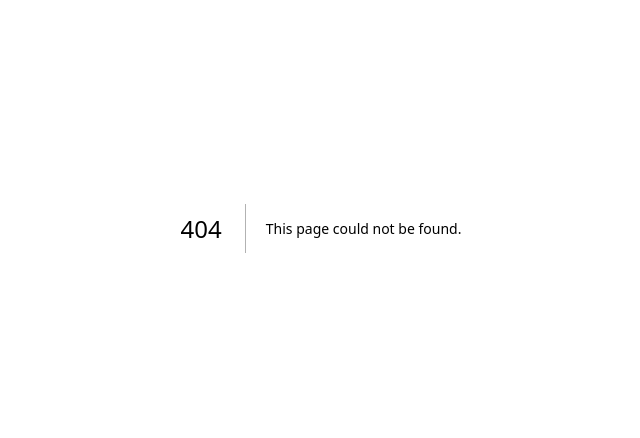
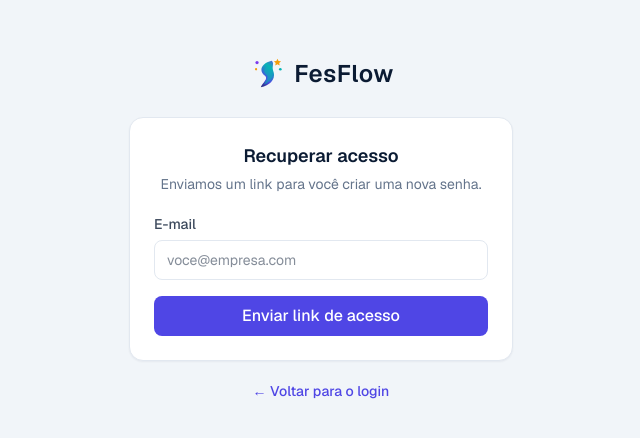
Before and after one commit to vuonecom-svg/festou, a Next.js app: page /recuperar in a window 1280 px wide. Before the commit this address had no page. Shown: the part 172-610 px from the top of the page, without its empty margins (319-959 px from the left). Built offline with nearby package versions, Linux system fonts and the light colour scheme; no server answers.

Commit message:
feat(auth): pagina /recuperar (esqueci minha senha) + link no login

```diff
--- a/src/app/entrar/page.tsx
+++ b/src/app/entrar/page.tsx
@@ -39,6 +39,12 @@ export default async function EntrarPage({
             </Field>
             <SubmitButton className="w-full">Entrar</SubmitButton>
           </form>
+
+          <p className="text-center text-sm mt-4">
+            <Link href="/recuperar" className="text-muted hover:text-primary hover:underline">
+              Esqueci minha senha
+            </Link>
+          </p>
         </div>
 
         <p className="text-center text-sm text-muted mt-5">
--- /dev/null
+++ b/src/app/recuperar/page.tsx
@@ -0,0 +1,75 @@
+"use client";
+
+import { useState, useEffect, useRef } from "react";
+import Link from "next/link";
+import { BrandMark } from "@/components/brand-mark";
+import { inputClass } from "@/components/ui/form";
+import { createSupabaseBrowserClient } from "@/lib/supabase/client";
+
+type Supa = ReturnType<typeof createSupabaseBrowserClient>;
+
+export default function RecuperarPage() {
+  const [email, setEmail] = useState("");
+  const [status, setStatus] = useState<"idle" | "enviando" | "ok" | "erro">("idle");
+  const [msg, setMsg] = useState("");
+  const supaRef = useRef<Supa | null>(null);
+
+  useEffect(() => {
+    try { supaRef.current = createSupabaseBrowserClient(); } catch { /* noop */ }
+  }, []);
+
+  async function enviar(e: React.FormEvent) {
+    e.preventDefault();
+    const supa = supaRef.current;
+    if (!supa) { setMsg("Não foi possível iniciar. Recarregue a página."); setStatus("erro"); return; }
+    const alvo = email.trim().toLowerCase();
+    if (!alvo) return;
+    setStatus("enviando");
+    const { error } = await supa.auth.resetPasswordForEmail(alvo, {
+      redirectTo: `${window.location.origin}/definir-senha`,
+    });
+    if (error) { setMsg(error.message); setStatus("erro"); return; }
+    setStatus("ok");
+  }
+
+  return (
+    <div className="min-h-screen grid place-items-center bg-background px-4">
+      <div className="w-full max-w-sm">
+        <Link href="/" className="flex items-center justify-center gap-2 mb-6">
+          <BrandMark size={38} />
+          <span className="font-semibold text-2xl tracking-wide">FesFlow</span>
+        </Link>
+
+        <div className="card p-6">
+          <h1 className="text-lg font-semibold text-center">Recuperar acesso</h1>
+          <p className="text-sm text-muted text-center mt-1">
+            Enviamos um link para você criar uma nova senha.
+          </p>
+
+          {status === "ok" ? (
+            <p className="mt-4 text-sm text-emerald-700 bg-emerald-50 border border-emerald-200 rounded-lg px-3 py-2">
+              Se este e-mail tiver uma conta, o link chega em instantes. Confira também o spam.
+            </p>
+          ) : (
+            <form onSubmit={enviar} className="mt-5 space-y-4">
+              <div className="space-y-1.5">
+                <label className="block text-sm font-medium text-foreground/80">E-mail</label>
+                <input type="email" value={email} onChange={(e) => setEmail(e.target.value)} required
+                  className={inputClass} placeholder="voce@empresa.com" />
+              </div>
+              {status === "erro" && <p className="text-sm text-rose-600">{msg}</p>}
+              <button type="submit" disabled={status === "enviando"}
+                className="w-full inline-flex items-center justify-center rounded-lg h-10 bg-primary text-primary-fg font-medium hover:bg-primary/90 disabled:opacity-60">
+                {status === "enviando" ? "Enviando…" : "Enviar link de acesso"}
+              </button>
+            </form>
+          )}
+        </div>
+
+        <p className="text-center text-sm text-muted mt-5">
+          <Link href="/entrar" className="text-primary font-medium hover:underline">← Voltar para o login</Link>
+        </p>
+      </div>
+    </div>
+  );
+}
```
